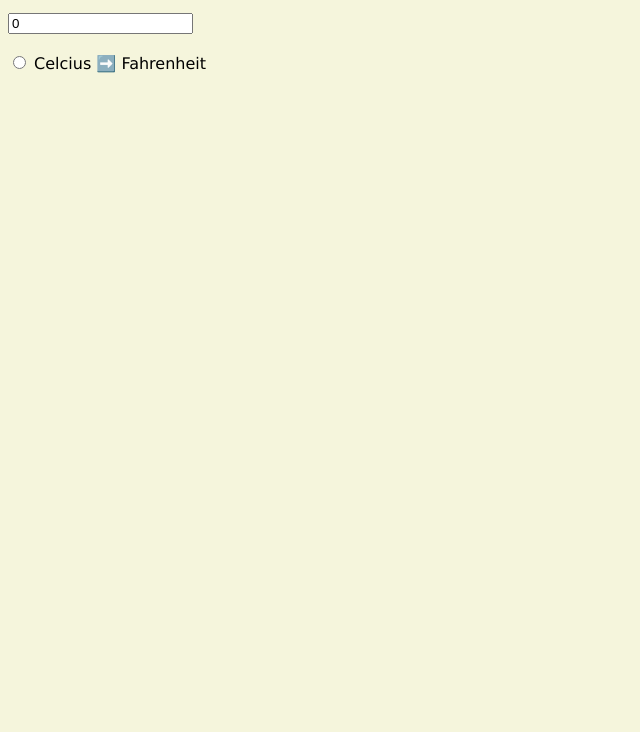
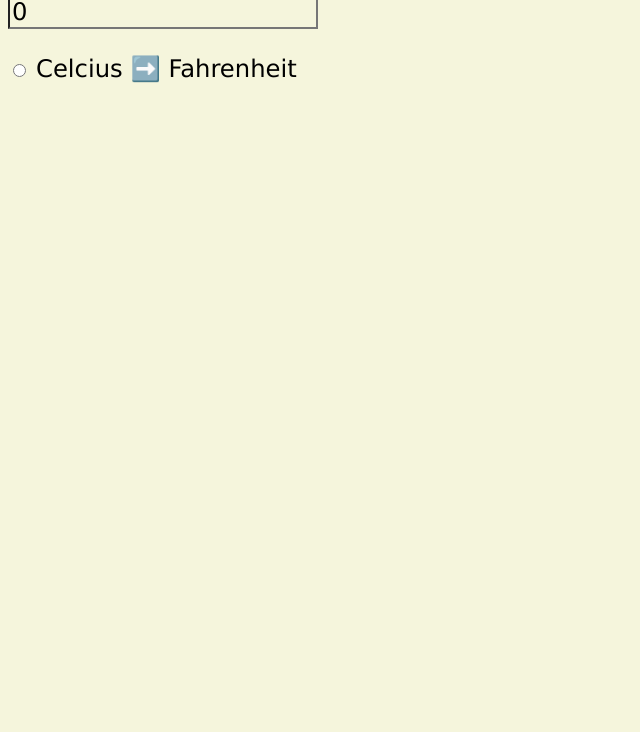
Before and after one commit to Vishal-sys-code/Web-Development-Series, a plain HTML site: page 25. Temperature Conversion/index.html in a window 1280 px wide. Shown: the part 68-800 px from the top of the page, without its empty margins (0-640 px from the left). Drawn offline with Linux system fonts and the light colour scheme.

Commit message:
Update style.css

```diff
--- a/25. Temperature Conversion/style.css
+++ b/25. Temperature Conversion/style.css
@@ -1,4 +1,5 @@
-body{
+*{
     background-color: beige;
     font-family: Verdana;
+    font-size: 1.11em;
 }
```
